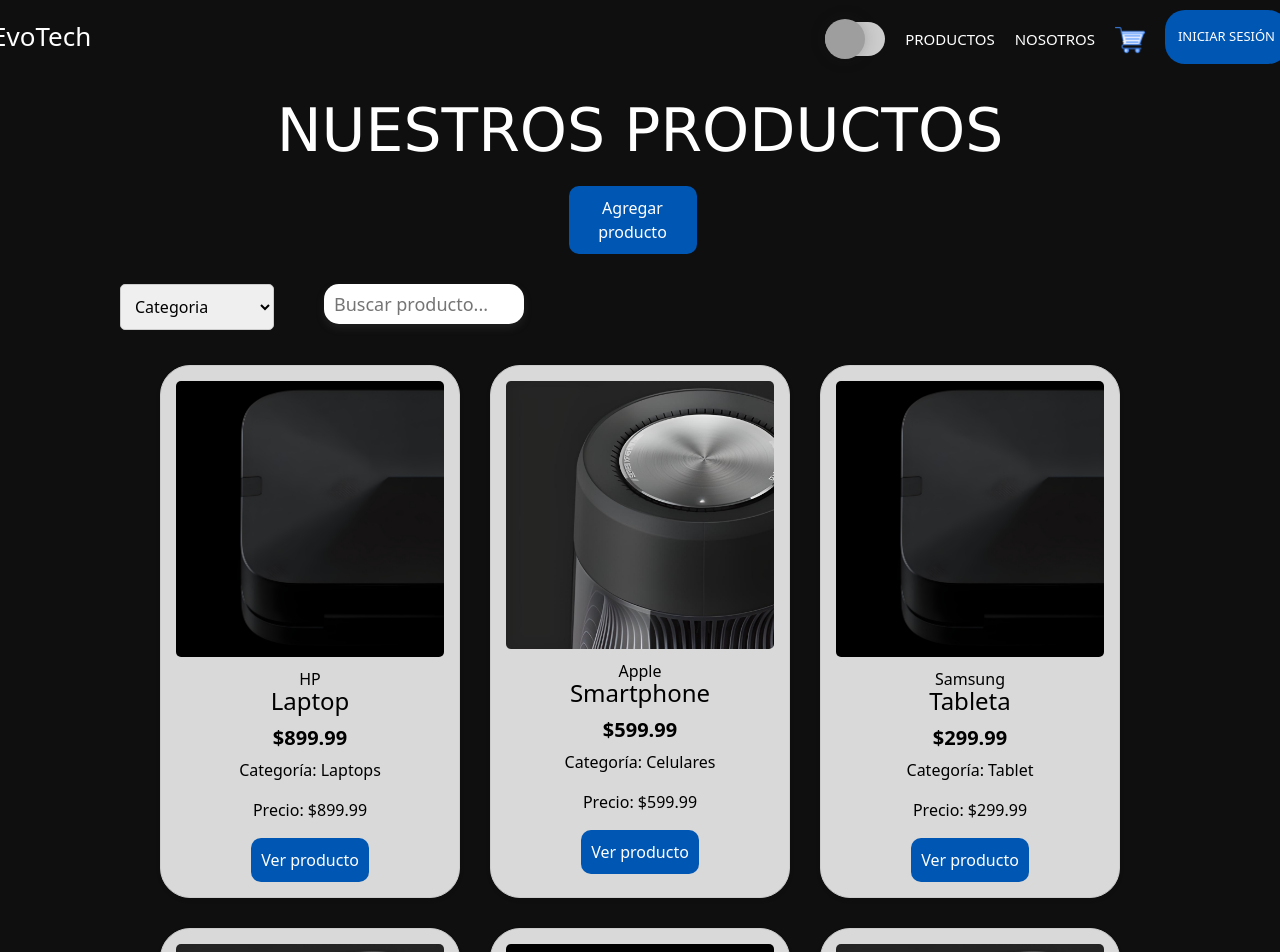
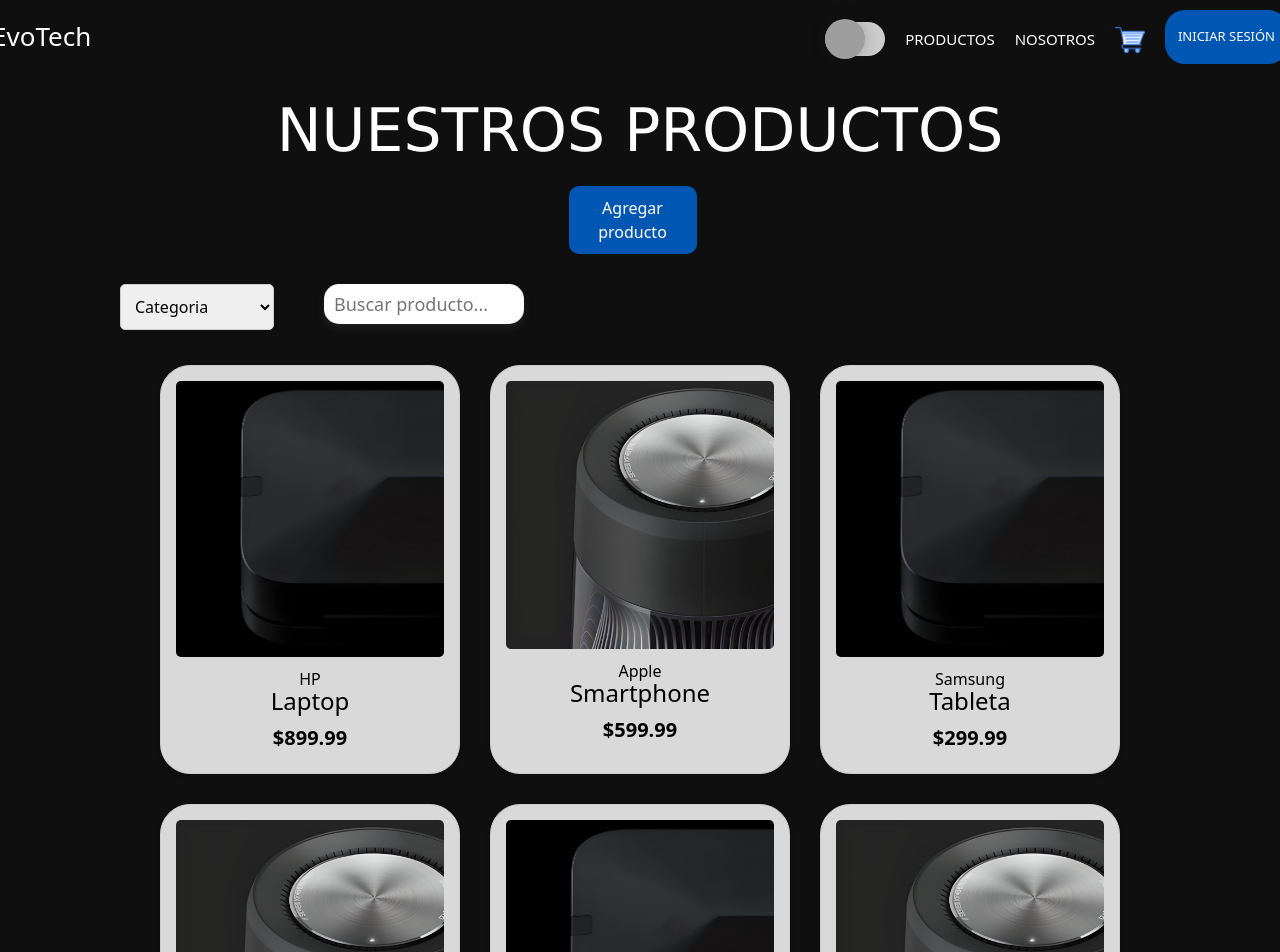
Before and after one commit to Agustinaa01/PL-Final-Front, a React (Create React App) app: page /products in a window 1280 px wide. Shown: the top 952 px of the page. Built offline with nearby package versions, Linux system fonts and the light colour scheme; grey boxes are pictures that could not be loaded.

Commit message:
fixes product

```diff
--- a/src/components/products/Products.css
+++ b/src/components/products/Products.css
@@ -94,6 +94,7 @@
   background-color: #D9D9D9;
   border-radius: 30px;
   box-shadow: 0 2px 4px rgba(0, 0, 0, 0.1);
+  cursor: pointer;
 }
 .light-product-background{
     width: 300px;
@@ -103,6 +104,7 @@
     background-color: #0f0f0f;
     border-radius: 30px;
     box-shadow: 0 2px 4px rgba(0, 0, 0, 0.1);
+    cursor: pointer;
 }
 .product-image img {
   max-width: 100%;
--- a/src/components/products/Products.js
+++ b/src/components/products/Products.js
@@ -180,9 +180,9 @@
           onSearch={handleSearch}
         />
       </div>
-      <div className="producto-container">
+      <div className="producto-container" >
         {productsFiltered.map((product) => (
-          <div className={`${productBackgroundProduct}`}key={product.id}>
+          <div className={`${productBackgroundProduct}`}key={product.id} onClick={() => handleViewProduct(product.id)}>
             <div className="product-image">
               <img src={product.image} alt={product.name} />
             </div>
@@ -193,14 +193,14 @@
               <h5>
                 <strong className={`${productInfoText}` }>${product.price.toFixed(2)}</strong>
               </h5>
-              <p className={`${productInfoText}`}>Categoría: {product.category}</p>
-              <p className={`${productInfoText}`}>Precio: ${product.price.toFixed(2)}</p>
-              <button
+              {/* <p className={`${productInfoText}`}>Categoría: {product.category}</p>
+              <p className={`${productInfoText}`}>Precio: ${product.price.toFixed(2)}</p> */}
+              {/* <button
                 className="boton-agregar-carrito"
                 onClick={() => handleViewProduct(product.id)}
               >
                 Ver producto
-              </button>
+              </button> */}
               </div>
           </div>
         ))}
```
